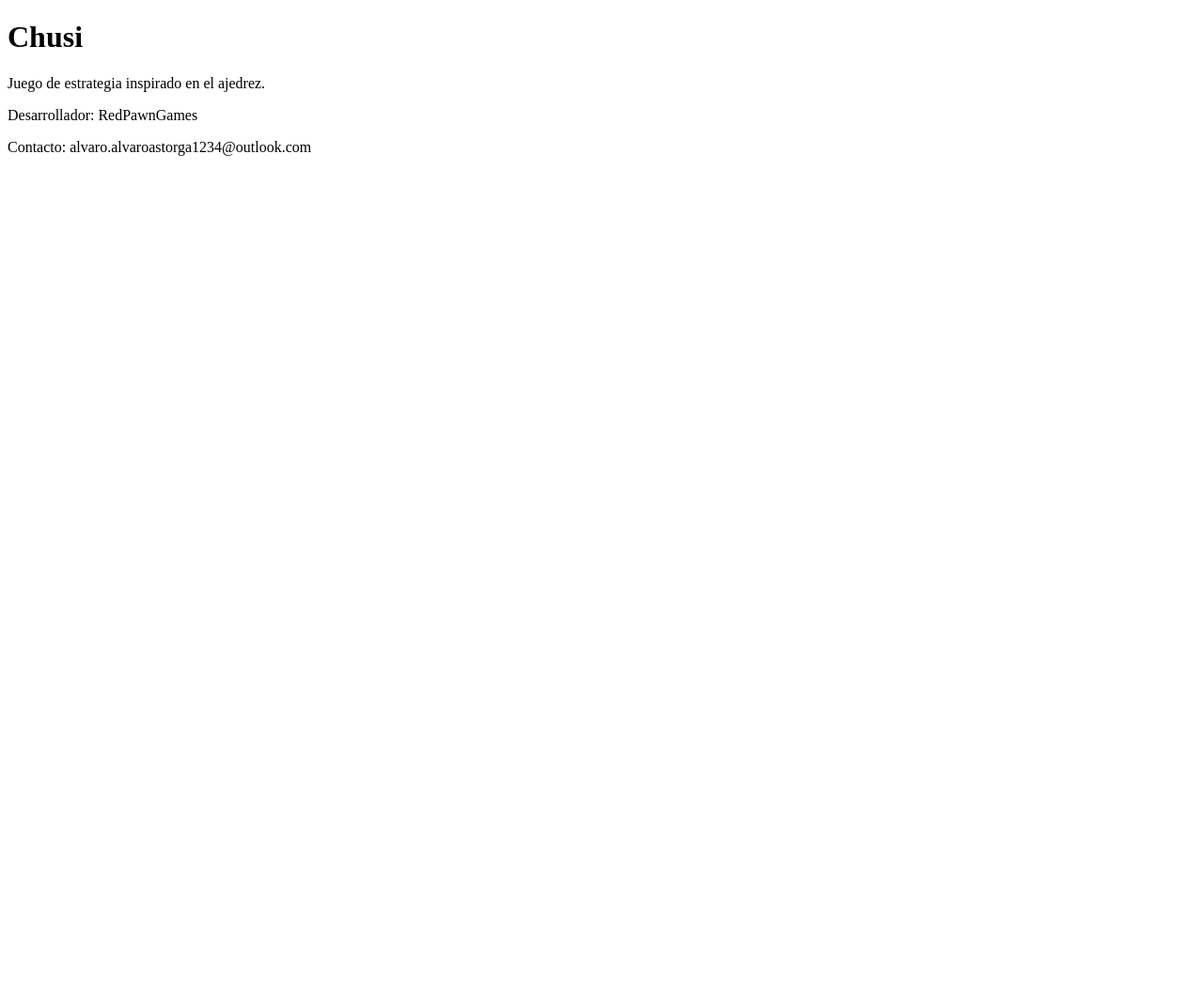
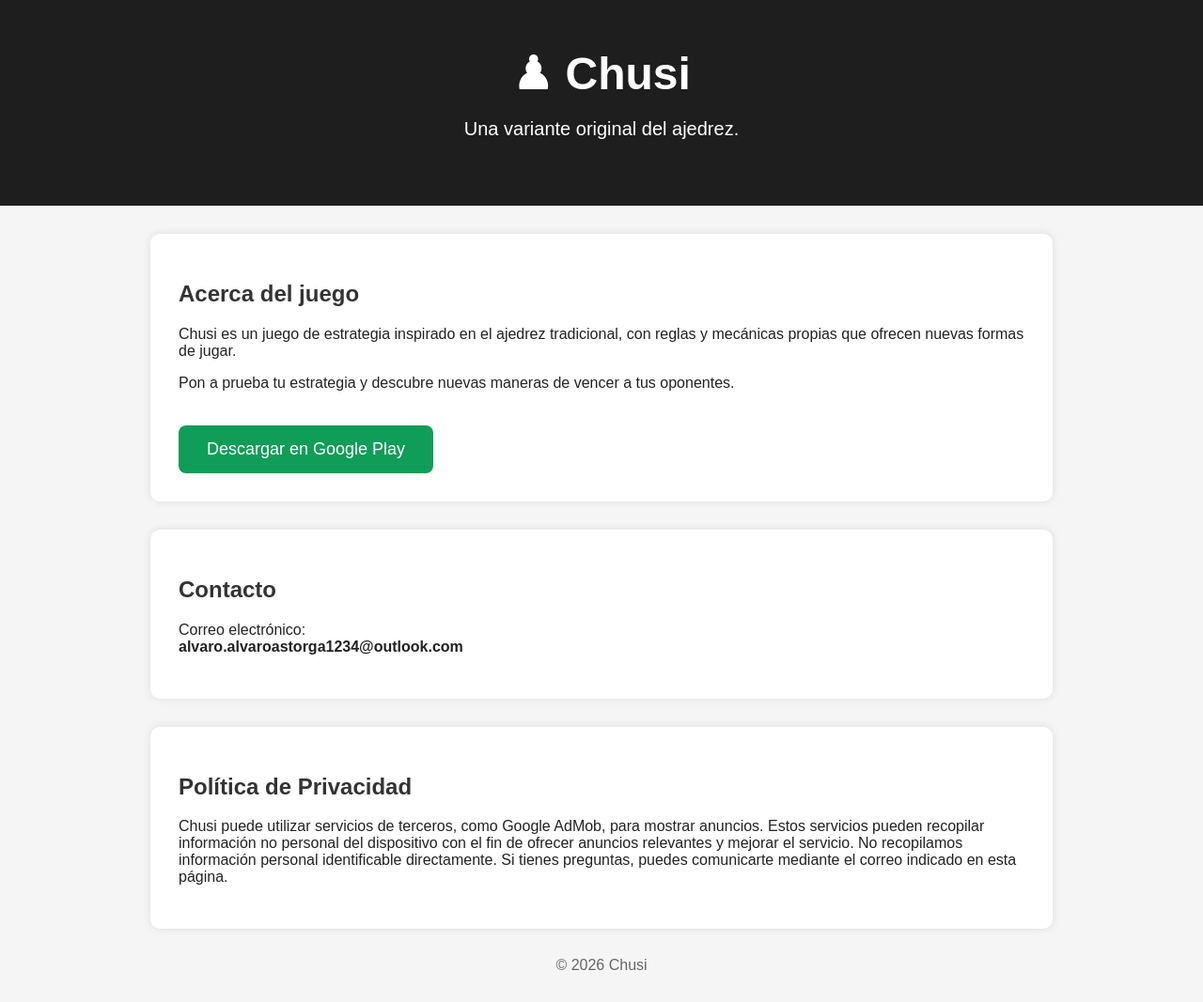
Before and after one commit to TJ-AAR/chusi-web, a plain HTML site: page index.html in a window 1280 px wide. Shown: the whole page at 94% size. Before the commit the page ends 800 px from the top, so only its background shows below. Drawn offline with Linux system fonts and the light colour scheme.

Commit message:
Update index.html

```diff
--- a/index.html
+++ b/index.html
@@ -1,20 +1,139 @@
 <!DOCTYPE html>
-<html>
+<html lang="es">
 <head>
 <meta charset="UTF-8">
+<meta name="viewport" content="width=device-width, initial-scale=1.0">
 <title>Chusi</title>
+
+<style>
+body{
+    margin:0;
+    font-family:Arial, Helvetica, sans-serif;
+    background:#f5f5f5;
+    color:#222;
+}
+
+header{
+    background:#1e1e1e;
+    color:white;
+    text-align:center;
+    padding:50px 20px;
+}
+
+header h1{
+    margin:0;
+    font-size:48px;
+}
+
+header p{
+    font-size:20px;
+}
+
+section{
+    max-width:900px;
+    margin:auto;
+    background:white;
+    margin-top:30px;
+    padding:30px;
+    border-radius:10px;
+    box-shadow:0 0 10px rgba(0,0,0,.1);
+}
+
+h2{
+    color:#333;
+}
+
+.button{
+    display:inline-block;
+    background:#0f9d58;
+    color:white;
+    padding:15px 30px;
+    border-radius:8px;
+    text-decoration:none;
+    font-size:18px;
+    margin-top:20px;
+}
+
+footer{
+    text-align:center;
+    padding:30px;
+    color:#666;
+}
+</style>
+
 </head>
 
 <body>
 
-<h1>Chusi</h1>
+<header>
 
-<p>Juego de estrategia inspirado en el ajedrez.</p>
+<h1>♟ Chusi</h1>
 
-<p>Desarrollador: RedPawnGames</p>
+<p>Una variante original del ajedrez.</p>
 
-<p>Contacto:
-alvaro.alvaroastorga1234@outlook.com
+</header>
+
+<section>
+
+<h2>Acerca del juego</h2>
+
+<p>
+Chusi es un juego de estrategia inspirado en el ajedrez tradicional,
+con reglas y mecánicas propias que ofrecen nuevas formas de jugar.
 </p>
 
+<p>
+Pon a prueba tu estrategia y descubre nuevas maneras de vencer a tus
+oponentes.
+</p>
+
+<a class="button"
+href="https://play.google.com/store/apps/details?id=com.redpawngames.chusi">
+Descargar en Google Play
+</a>
+
+</section>
+
+<section>
+
+<h2>Contacto</h2>
+
+<p>
+
+Correo electrónico:<br>
+
+<b>alvaro.alvaroastorga1234@outlook.com</b>
+
+</p>
+
+</section>
+
+<section>
+
+<h2>Política de Privacidad</h2>
+
+<p>
+
+Chusi puede utilizar servicios de terceros, como Google AdMob,
+para mostrar anuncios.
+
+Estos servicios pueden recopilar información no personal del dispositivo
+con el fin de ofrecer anuncios relevantes y mejorar el servicio.
+
+No recopilamos información personal identificable directamente.
+
+Si tienes preguntas, puedes comunicarte mediante el correo indicado
+en esta página.
+
+</p>
+
+</section>
+
+<footer>
+
+© 2026 Chusi
+
+</footer>
+
 </body>
+</html>
```
